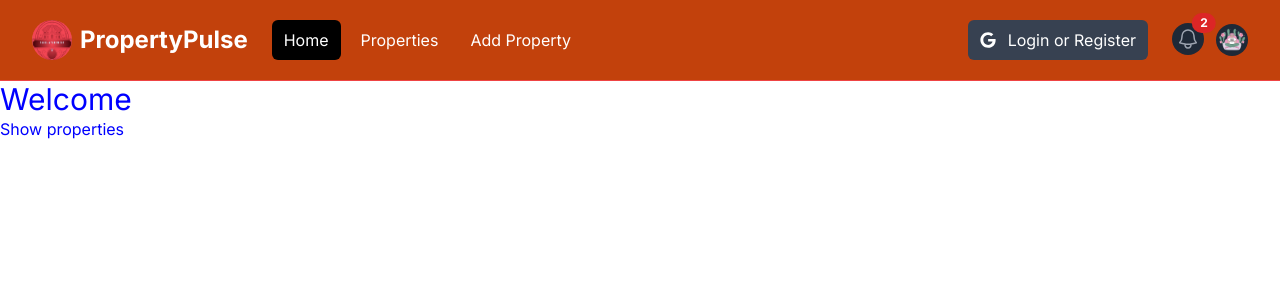
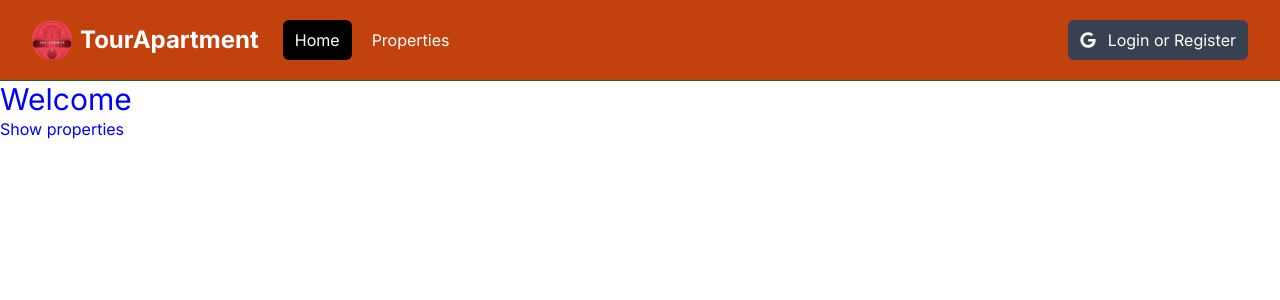
Before and after one commit to ViktoriiaRud/Tour-Appartement, a Next.js app: page / in a window 1280 px wide. Shown: the top 300 px of the page. Built offline with nearby package versions, Linux system fonts and the light colour scheme.

Commit message:
add styles navbar and useState

```diff
--- a/src/components/Navbar.tsx
+++ b/src/components/Navbar.tsx
@@ -1,5 +1,6 @@
 'use client';
 import { useState } from 'react';
+import { usePathname } from 'next/navigation';
 import Image from 'next/image';
 import logo from '@/assets/images/logo.png';
 import profileDefault from '@/assets/images/profile.png';
@@ -9,9 +10,12 @@ import {FaGoogle}  from 'react-icons/fa';
 const Navbar = () => {
     const [isMobileMenuOpen, setMobileMenuOpen] = useState(false);
     const [isProfileMenuOpen, setProfileMenuOpen] = useState(false);
+    const [isLoggedIn, setLoggedIn] = useState(false);
+
+    const pathname = usePathname();
 
     return (
-    <nav className='bg-orange-700 border-b border-red-500'>
+    <nav className='bg-orange-700 border-b border-green-800'>
       <div className='mx-auto max-w-7xl px-2 sm:px-6 lg:px-8'>
         <div className='relative flex h-20 items-center justify-between'>
           <div className='absolute inset-y-0 left-0 flex items-center md:hidden'>
@@ -42,14 +46,12 @@ const Navbar = () => {
               </svg>
             </button>
           </div>
-
           <div className='flex flex-1 items-center justify-center md:items-stretch md:justify-start'>
             {/* <!-- Logo --> */}
             <Link className='flex flex-shrink-0 items-center' href='/'>
               <Image className='h-10 w-10 rounded-full' src={logo} alt='PropertyPulse' />
-
               <span className='hidden md:block text-white text-2xl font-bold ml-2'>
-                PropertyPulse
+              TourApartment
               </span>
             </Link>
             {/* <!-- Desktop Menu Hidden below md screens --> */}
@@ -57,27 +59,35 @@ const Navbar = () => {
               <div className='flex space-x-2'>
                 <Link
                   href='/'
-                  className='text-white bg-black hover:bg-gray-900 hover:text-white rounded-md px-3 py-2'
+                  className={ `${pathname === '/' ? 'bg-black' : ''
+                    } text-white hover:bg-gray-900 hover:text-white
+                     rounded-md px-3 py-2`}
                 >
                   Home
                 </Link>
                 <Link
                   href='/properties'
-                  className='text-white hover:bg-gray-900 hover:text-white rounded-md px-3 py-2'
+                  className={ `${pathname === '/properties' ? 'bg-black' : ''
+                  } text-white hover:bg-gray-900 hover:text-white
+                   rounded-md px-3 py-2`}
               >
                   Properties
                 </Link>
+                {isLoggedIn && (
                   <Link
                   href='/property/add'
-                  className='text-white hover:bg-gray-900 hover:text-white rounded-md px-3 py-2'
+                  className={ `${pathname === '/property/add' ? 'bg-black' : ''
+                  } text-white hover:bg-gray-900 hover:text-white
+                   rounded-md px-3 py-2`}
               >
                   Add Property
                 </Link>
+                )}
               </div>
             </div>
           </div>
-
           {/* <!-- Right Side Menu (Logged Out) --> */}
+          {!isLoggedIn && (
                <div className='hidden md:block md:ml-6'>
                <div className='flex items-center'>
                  <button className='flex items-center text-white bg-gray-700 hover:bg-gray-900 hover:text-white rounded-md px-3 py-2'>
@@ -86,8 +96,9 @@ const Navbar = () => {
                  </button>
                </div>
              </div>
-
+          )}
           {/* <!-- Right Side Menu (Logged In) --> */}
+          { isLoggedIn && (
                 <div className='absolute inset-y-0 right-0 flex items-center pr-2 md:static md:inset-auto md:ml-6 md:pr-0'>
                 <Link href='/messages' className='relative group'>
                   <button
@@ -112,7 +123,6 @@ const Navbar = () => {
                     </svg>
                   </button>
                   <span className='absolute top-0 right-0 inline-flex items-center justify-center px-2 py-1 text-xs font-bold leading-none text-white transform translate-x-1/2 -translate-y-1/2 bg-red-600 rounded-full'>
-                2
                     {/* <!-- Replace with the actual number of notifications --> */}
                   </span>
                 </Link>
@@ -136,7 +146,6 @@ const Navbar = () => {
                       />
                     </button>
                   </div>
-
                   {/* <!-- Profile dropdown --> */}
                {isProfileMenuOpen && (
                 <div
@@ -173,36 +182,45 @@ const Navbar = () => {
                )}
                 </div>
               </div>
+          )}
         </div>
       </div>
-
       {/* <!-- Mobile menu, show/hide based on menu state. --> */}
-
       {isMobileMenuOpen && (
         <div id='mobile-menu'>
         <div className='space-y-1 px-2 pb-3 pt-2'>
           <Link
             href='/'
-            className='bg-gray-900 text-white block rounded-md px-3 py-2 text-base font-medium'
+            className={`${
+              pathname === '/' ? 'bg-black' : ''
+                } text-white block rounded-md px-3 py-2 text-base font-medium`}
           >
             Home
           </Link>
           <Link
             href='/properties'
-            className='text-gray-300 hover:bg-gray-700 hover:text-white block rounded-md px-3 py-2 text-base font-medium'
+            className={`${
+              pathname === '/properties' ? 'bg-black' : ''
+                } text-white block rounded-md px-3 py-2 text-base font-medium`}
           >
             Properties
           </Link>
+          {isLoggedIn && (
              <Link
              href='/property/add'
-            className='text-gray-300 hover:bg-gray-700 hover:text-white block rounded-md px-3 py-2 text-base font-medium'
+             className={`${
+               pathname === '/property/add' ? 'bg-black' : ''
+                 } text-white block rounded-md px-3 py-2 text-base font-medium`}
            >
              Add Property
            </Link>
+          )}
+          {!isLoggedIn && (
              <button className='flex items-center text-white bg-gray-700 hover:bg-gray-900 hover:text-white rounded-md px-3 py-2 my-4'>
              <FaGoogle className='text-white mr-2'/>
              <span>Login or Register</span>
            </button>
+          )}
         </div>
       </div>
       )}
```
Lines whose indentation alone changed are shown as unchanged.
